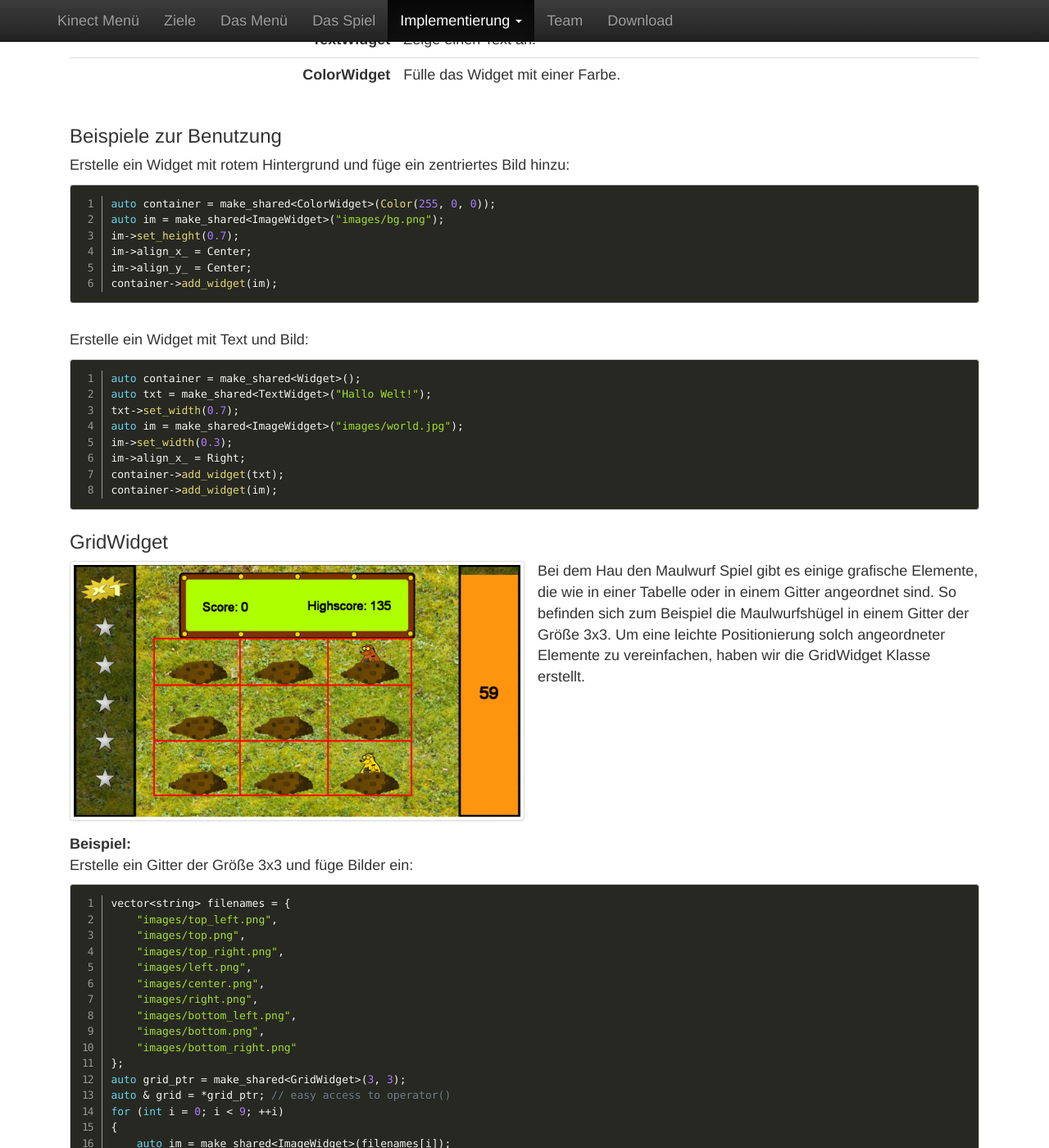
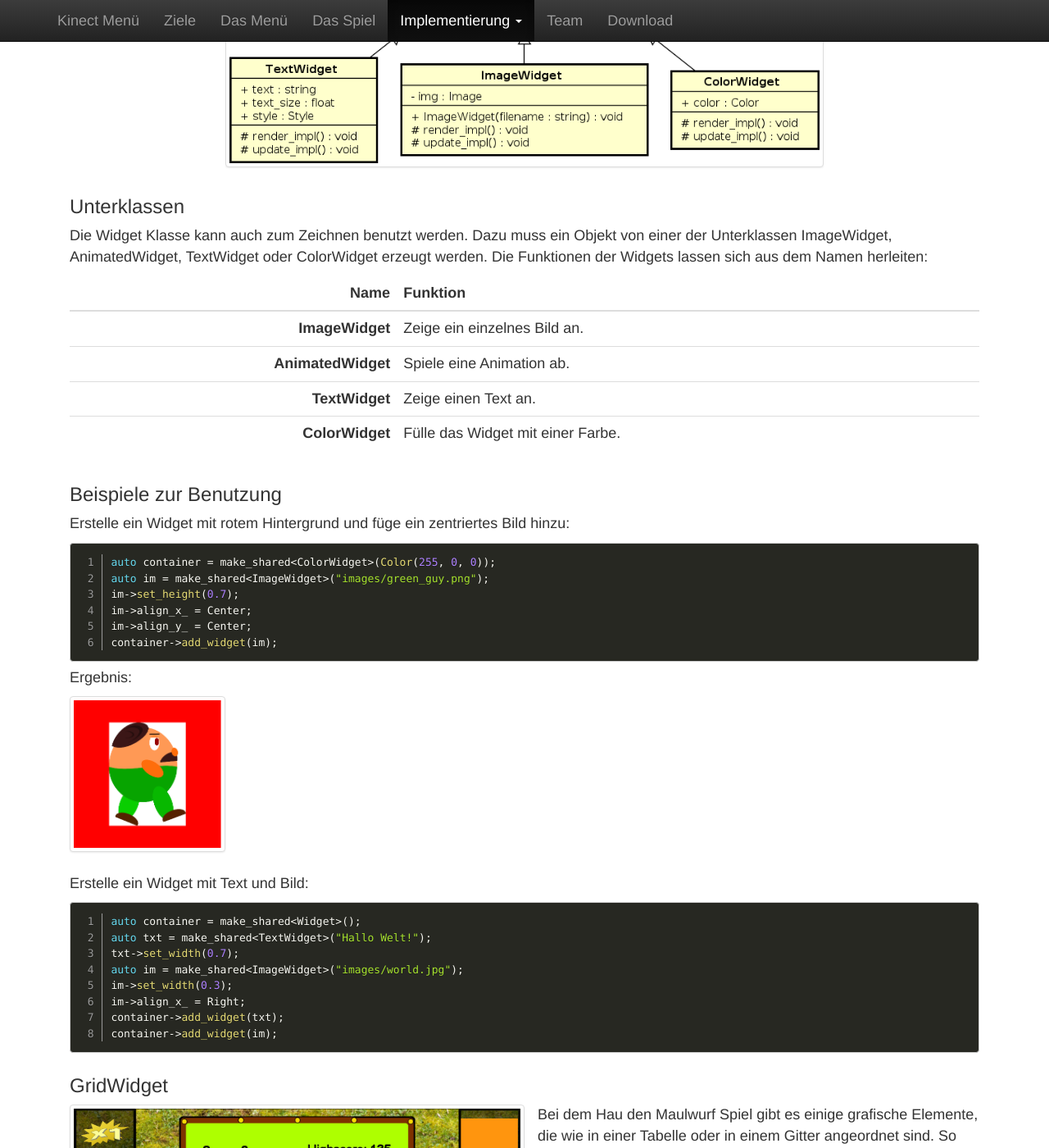
Before and after one commit to dagophil/sfml_openni, a Jekyll site: the page built from doc_src/_implementation/gui.html, in a window 1280 px wide and 1400 px high, scrolled down 1640 px. Shown: the whole window at 82% size. Built offline with Jekyll 4.4.1, drawn with Linux system fonts in a browser that asks for light colours; some of the changed text lies outside the part shown.

Commit message:
Doc: Small changes on gui.html

```diff
--- a/doc_src/_implementation/gui.html
+++ b/doc_src/_implementation/gui.html
@@ -18,12 +18,14 @@
     Ein Teil des Kinect Menüs besteht aus der Liste mit den Menüpunkten. Ein einzelner Menüpunkt setzt sich zusammen aus einem Bild, einem Titel und einer kurzen Beschreibung.</p>
     <div class="row">
         <div class="col-sm-6" style="margin-bottom:25px;">
-            <a href="{{base}}/img/menu2.png" class="lightbox-link" data-lightbox="menu1">
+            <a href="{{base}}/img/menu2.png" class="lightbox-link" data-lightbox="menu2">
                 <img class="img-responsive img-thumbnail" width="800" height="628" src="{{base}}/img/menu2.png" alt="menu2.png" />
             </a>
         </div>
         <div class="col-sm-6" style="margin-bottom:25px;">
-            <p>TODO: Add something here.</p>
+            <a href="{{base}}/img/widget_diagram.png" class="lightbox-link" data-lightbox="widget_diagram">
+                <img class="img-responsive img-thumbnail" width="670" height="526" src="{{base}}/img/widget_diagram.png" alt="widget_diagram.png" />
+            </a>
         </div>
     </div>
 </div>
@@ -31,6 +33,13 @@
     <h3>Lösungsansatz</h3>
     <p>Um Probleme mit absoluten Pixelangaben zu umgehen, führten wir die Widget Klasse ein. Ein Widget ist zunächst ein Positionierungsobjekt, das eine Position (x, y) und eine Größe (w, h) besitzt. Zudem lassen sich einem Widget weitere untergeordnete Widgets zuordnen, sodass eine Verschachtelung ermöglicht wird. Dank der Verschachtelung genügt es, den Zeichenbefehl auf dem root-Widget aufzurufen. Der Zeichenbefehl wird dann rekursiv an alle untergeordneten Widgets weitergegeben.</p>
     <p>Die Werte von x, y, w und h reichen von 0.0 bis 1.0 und sind immer relativ zur Größe des übergeordneten Elements zu berechnen. Ein Widget der Breite w = 0.5 ist als genau halb so breit wie das Elternobjekt. Des Weiteren enthält ein Widget Positionsangaben wie <em>align_x = {left | center | right}</em>, sodass es auch zentriert oder rechtsbündig ausgerichtet werden kann.</p>
+    <div class="row" style="margin-top:25px;margin-bottom:15px;">
+        <div class="col-xs-8 col-xs-offset-2">
+            <a href="{{base}}/img/widgets_cd.png" class="lightbox-link" data-lightbox="widgets_cd">
+                <img class="img-responsive img-thumbnail" width="847" height="470" src="{{base}}/img/widgets_cd.png" alt="widgets_cd.png" />
+            </a>
+        </div>
+    </div>
 </div>
 <div class="container-fluid">
     <h3>Unterklassen</h3>
@@ -53,14 +62,17 @@
 <pre class="line-numbers">
 <code class="language-cpp">
 auto container = make_shared&lt;ColorWidget&gt;(Color(255, 0, 0));
-auto im = make_shared&lt;ImageWidget&gt;("images/bg.png");
+auto im = make_shared&lt;ImageWidget&gt;("images/green_guy.png");
 im->set_height(0.7);
 im->align_x_ = Center;
 im->align_y_ = Center;
 container->add_widget(im);</code>
 </pre>
-    <br />
-    <p>Erstelle ein Widget mit Text und Bild:</p>
+    <p>Ergebnis:</p>
+    <a href="{{base}}/img/widget_example.png" class="lightbox-link" data-lightbox="widget_example">
+        <img class="img-responsive img-thumbnail" width="190" height="190" src="{{base}}/img/widget_example.png" alt="widget_example.png" />
+    </a>
+    <p><br />Erstelle ein Widget mit Text und Bild:</p>
 <pre class="line-numbers">
 <code class="language-cpp">
 auto container = make_shared&lt;Widget&gt;();
```
Also changed, not shown: doc_src/img/widget_diagram.png (added), doc_src/img/widget_example.png (added), doc_src/img/widgets_cd.png (added).
